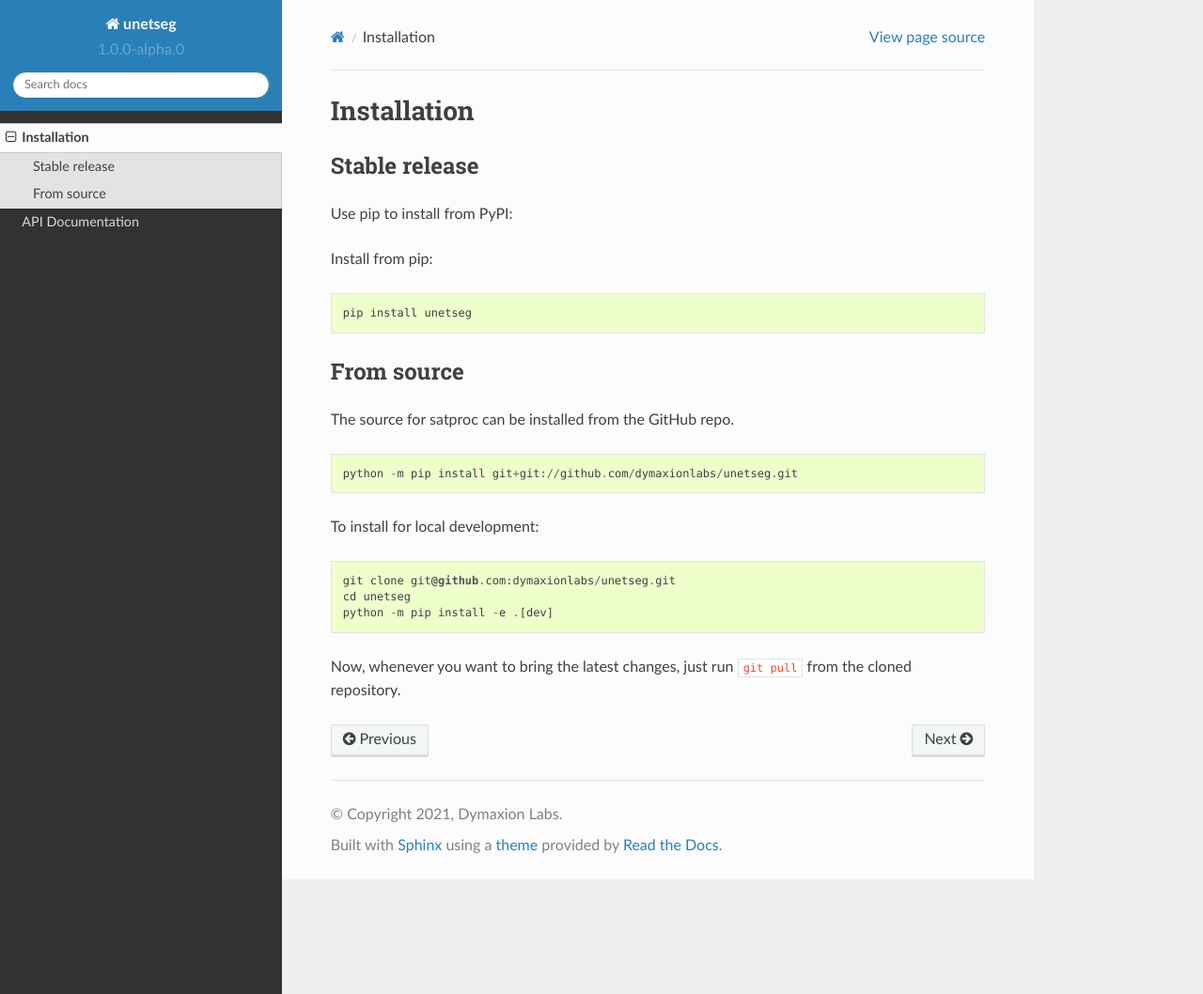
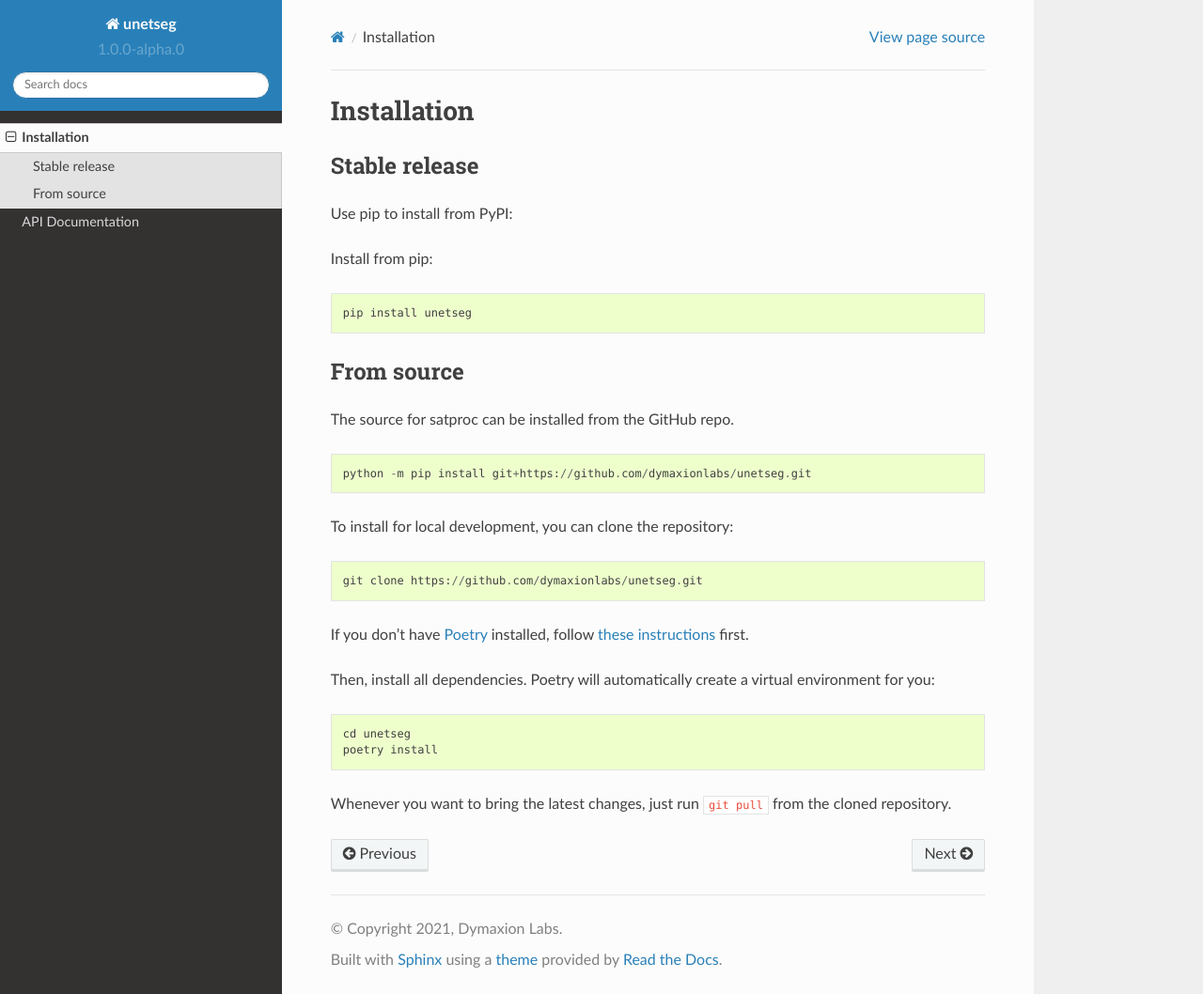
Before and after one commit to dymaxionlabs/unetseg, a Sphinx documentation site: the page built from docs/installation.md, in a window 1280 px wide and 1058 px high. Shown: the whole window at 94% size. Built offline with Sphinx 7.4.7 and the Read the Docs theme 2.0.0, drawn with Linux system fonts in a browser that asks for light colours.

Commit message:
fix: Update `installation.md`
Use Poetry to install dependencies.

````diff
--- a/docs/installation.md
+++ b/docs/installation.md
@@ -15,16 +15,24 @@ pip install unetseg
 The source for satproc can be installed from the GitHub repo.
 
 ```
-python -m pip install git+git://github.com/dymaxionlabs/unetseg.git
+python -m pip install git+https://github.com/dymaxionlabs/unetseg.git
 ```
 
-To install for local development:
+To install for local development, you can clone the repository:
 
 ```
-git clone git@github.com:dymaxionlabs/unetseg.git
-cd unetseg
-python -m pip install -e .[dev]
+git clone https://github.com/dymaxionlabs/unetseg.git
 ```
 
-Now, whenever you want to bring the latest changes, just run `git pull` from the
+If you don't have [Poetry](https://python-poetry.org/) installed, follow
+[these instructions](https://python-poetry.org/docs/master/#installing-with-the-official-installer) first.
+
+Then, install all dependencies. Poetry will automatically create a virtual environment for you:
+
+```
+cd unetseg
+poetry install
+```
+
+Whenever you want to bring the latest changes, just run `git pull` from the
 cloned repository.
````
